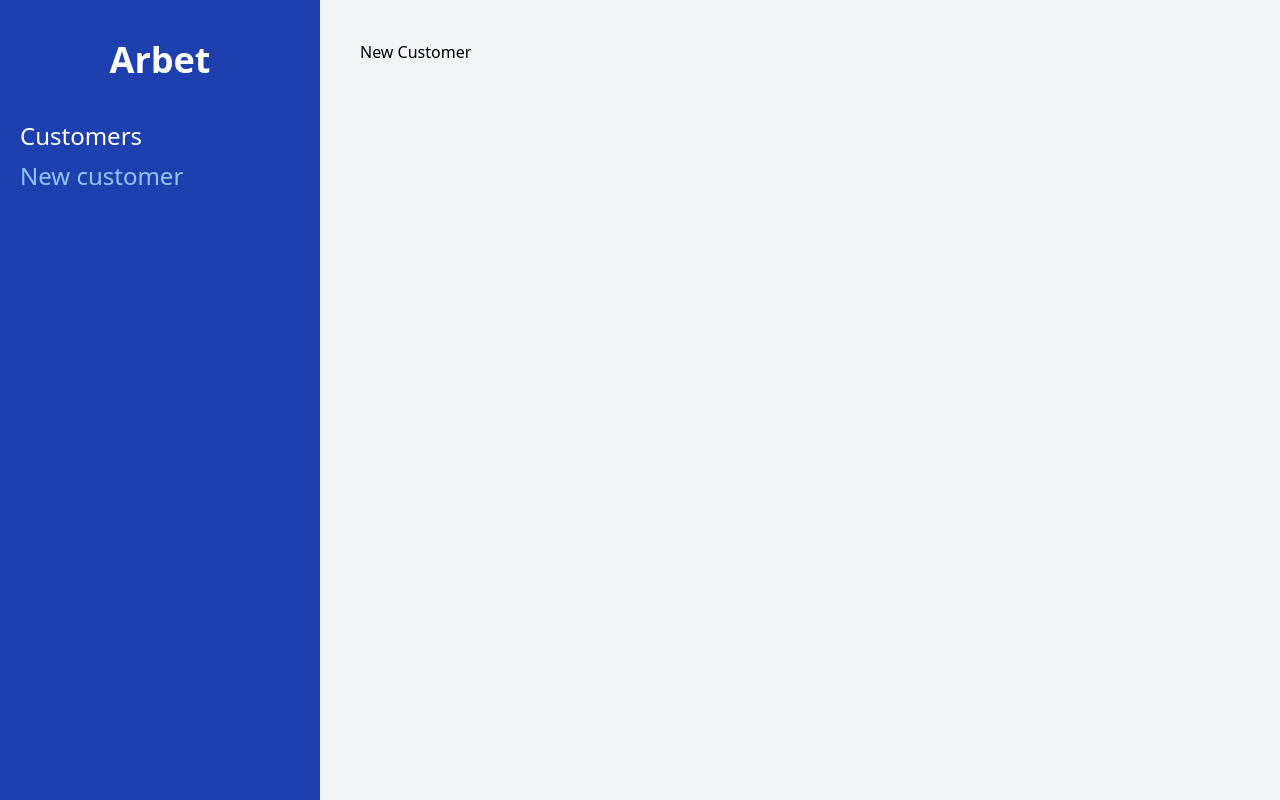
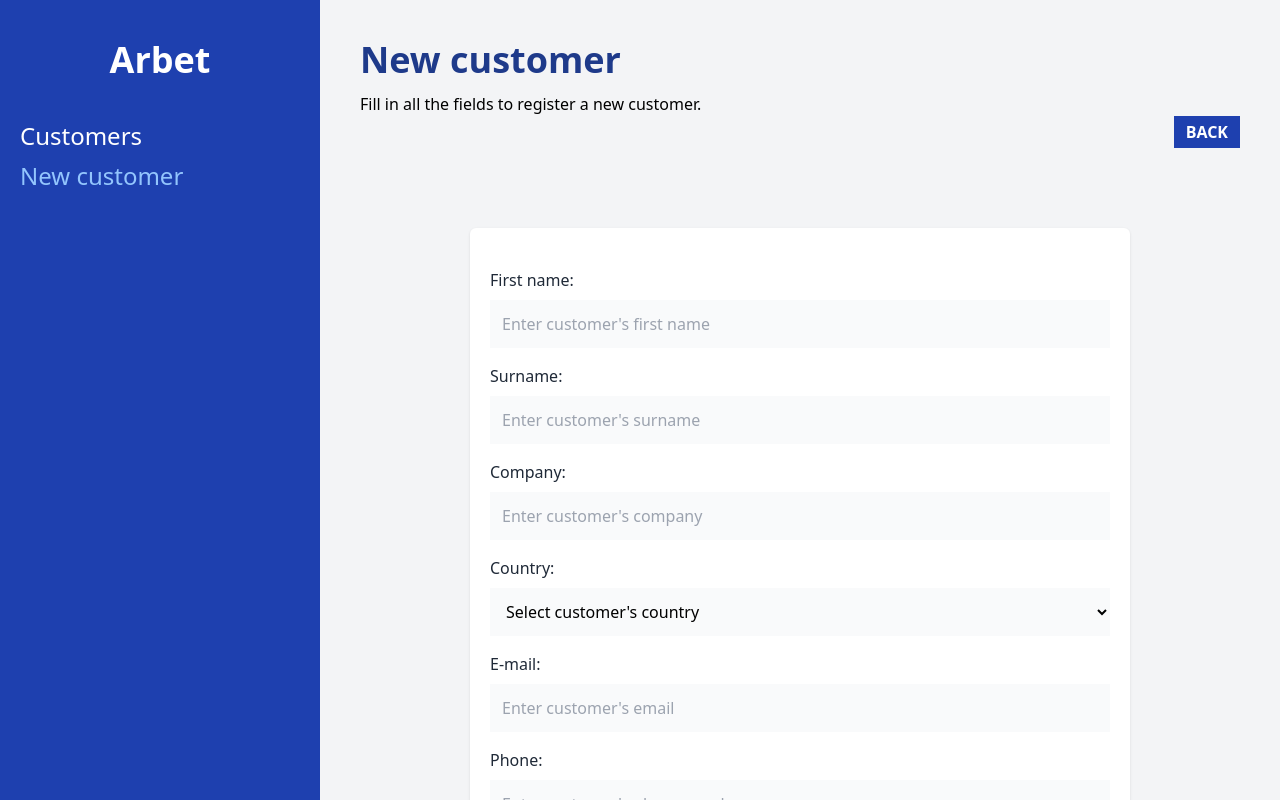
Before and after one commit to luismglz/arbet-crm, a React (Vite) app: page /customers/new in a window 1280 px wide. Built offline with nearby package versions, Linux system fonts and the light colour scheme.

Commit message:
add register customer form

```diff
--- /dev/null
+++ b/src/components/Form.jsx
@@ -0,0 +1,113 @@
+const Form = ({ customer }) => {
+  return (
+    <>
+      <div className="mb-4">
+        <label
+          className="text-gray-800"
+          htmlFor="firstname"
+        >First name:</label>
+        <input
+          id="firstname"
+          type="text"
+          className="mt-2 block w-full p-3 bg-gray-50"
+          placeholder="Enter customer's first name"
+          name="firstname"
+        />
+      </div>
+      <div className="mb-4">
+        <label
+          className="text-gray-800"
+          htmlFor="surname"
+        >Surname:</label>
+        <input
+          id="surname"
+          type="text"
+          className="mt-2 block w-full p-3 bg-gray-50"
+          placeholder="Enter customer's surname"
+          name="surname"
+        />
+      </div>
+      <div className="mb-4">
+        <label
+          className="text-gray-800"
+          htmlFor="company"
+        >Company:</label>
+        <input
+          id="company"
+          type="text"
+          className="mt-2 block w-full p-3 bg-gray-50"
+          placeholder="Enter customer's company"
+          name="company"
+        />
+      </div>
+      <div className="mb-4">
+        <label
+          className="text-gray-800"
+          htmlFor="company"
+        >Country:</label>
+        <select
+          id="company"
+          type="text"
+          className="mt-2 block w-full p-3 bg-gray-50"
+          placeholder="Enter customer's company"
+          name="company">
+          <option disabled selected>Select customer's country</option>
+          <option value='United States'>United States</option>
+          <option value='Japan'>Japan</option>
+          <option value='India'>India</option>
+          <option value='Malaysia'>Malaysia</option>
+          <option value='Germany'>Germany</option>
+          <option value='South Korea'>South Korea</option>
+          <option value='Israel'>Israel</option>
+          <option value='Iran'>Iran</option>
+          <option value='Hong Kong'>Hong Kong SAR</option>
+        </select>
+      </div>
+
+      <div className="mb-4">
+        <label
+          className="text-gray-800"
+          htmlFor="email"
+        >E-mail:</label>
+        <input
+          id="email"
+          type="email"
+          className="mt-2 block w-full p-3 bg-gray-50"
+          placeholder="Enter customer's email"
+          name="email"
+        />
+      </div>
+
+      <div className="mb-4">
+        <label
+          className="text-gray-800"
+          htmlFor="phone"
+        >Phone:</label>
+        <input
+          id="phone"
+          type="tel"
+          className="mt-2 block w-full p-3 bg-gray-50"
+          placeholder="Enter customer's phone number"
+          name="phone"
+        />
+      </div>
+
+      <div className="mb-4">
+        <label
+          className="text-gray-800"
+          htmlFor="notas"
+        >Notes:</label>
+        <textarea
+          as="textarea"
+          id="notes"
+          type="text"
+          className="mt-2 block w-full p-3 bg-gray-50 h-40 align-self"
+          placeholder="Enter customer's additional notes"
+          name="notas"
+        />
+      </div>
+    </>
+  )
+}
+
+export default Form
--- a/src/pages/NewCustomer.jsx
+++ b/src/pages/NewCustomer.jsx
@@ -1,8 +1,32 @@
 import React from 'react'
+import { useNavigate } from 'react-router-dom'
+import Form from '../components/Form'
+
 
 const NewCustomer = () => {
+
+  const navigate = useNavigate()
+
   return (
-    <div>New Customer</div>
+    <>
+      <h1 className='font-black text-4xl text-blue-900'>New customer</h1>
+      <p className='mt-3'>Fill in all the fields to register a new customer.</p>
+      <div className='flex justify-end'>
+        <button
+          className='bg-blue-800 text-white px-3 py-1 font-bold uppercase hover:bg-blue-700 '
+          onClick={() => navigate('/')}
+        >Back</button>
+      </div>
+      <div className='bg-white shadow rounded-md  md:w-3/4 mx-auto px-5 py-10 mt-20'>
+        <form>
+        <Form/>
+        <input
+          type='submit'
+          className='mt-5 w-full bg-blue-800 p-3 uppercase font-bold text-white text-lg'
+          value='Register customer'></input>
+        </form>
+      </div>
+    </>
   )
 }
 
```
